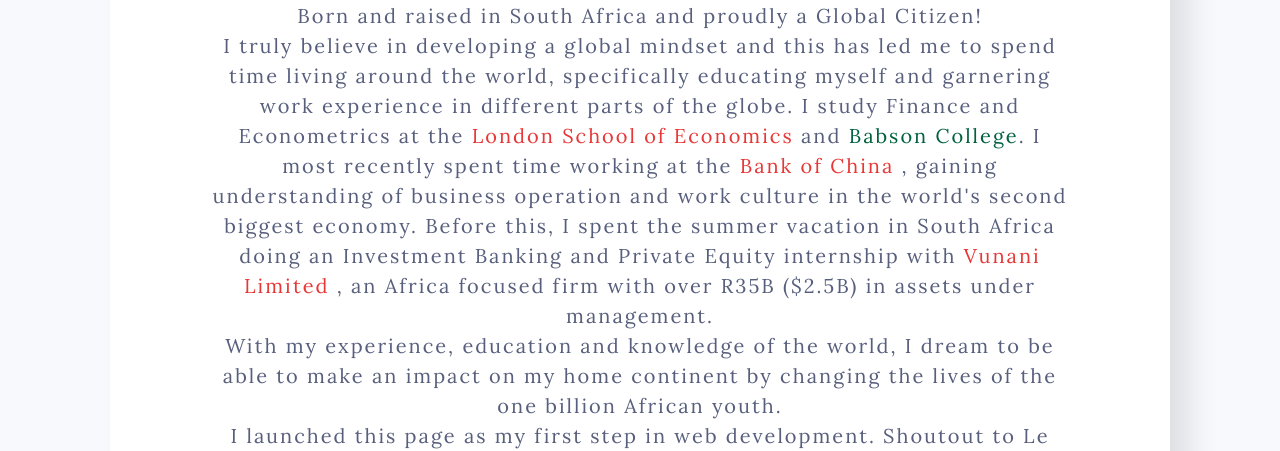
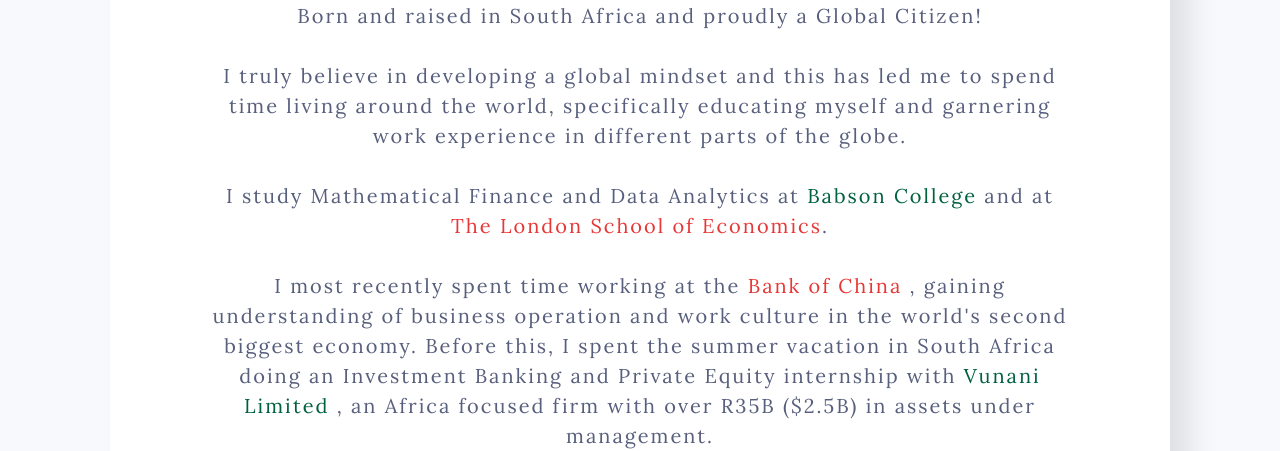
Before and after one commit to rsurve1/Rayhaan-Surve, a plain HTML site: page index.html in a window 1280 px wide. Shown: the part 512-963 px from the top of the page. Drawn offline with Linux system fonts and the light colour scheme.

Commit message:
Add files via upload

```diff
--- a/index.html
+++ b/index.html
@@ -36,16 +36,25 @@
 				<p>
 					Born and raised in South Africa and proudly a Global Citizen!
 					<br>
-					I truly believe in developing a global mindset and this has led me to spend time living around the world, specifically educating myself and garnering work experience in different parts of the globe. I study Finance and Econometrics at the
-					<a href="https://www.lse.ac.uk" target="_blank" class="link-red">London School of Economics</a>
-					and
-					<a href="http://www.babson.edu" target="_blank" class="link-green">Babson College</a>. I most recently spent time working at the
+					<br>
+					I truly believe in developing a global mindset and this has led me to spend time living around the world, specifically educating myself and garnering work experience in different parts of the globe.
+					<br>
+					<br>
+					I study Mathematical Finance and Data Analytics at
+					<a href="http://www.babson.edu" target="_blank" class="link-green">Babson College</a>
+					and at
+					<a href="https://www.lse.ac.uk" target="_blank" class="link-red">The London School of Economics</a>.
+					<br>
+					<br>
+					I most recently spent time working at the
 					<a href="http://en.wikipedia.org/wiki/Bank_of_China" target="_blank" class="link-red">Bank of China</a>
 					, gaining understanding of business operation and work culture in the world's second biggest economy. Before this, I spent the summer vacation in South Africa doing an Investment Banking and Private Equity internship with
-					<a href="http://www.vunanilimited.co.za/" target="_blank" class="link-red">Vunani Limited</a>
+					<a href="http://www.vunanilimited.co.za/" target="_blank" class="link-green">Vunani Limited</a>
 					, an Africa focused firm with over R35B ($2.5B) in assets under management.
 					<br>
+					<br>
 					With my experience, education and knowledge of the world, I dream to be able to make an impact on my home continent by changing the lives of the one billion African youth.
+					<br>
 					<br>
 					I launched this page as my first step in web development. Shoutout to Le Wagon for teaching me how!
 				</p>
@@ -85,7 +94,7 @@
 						<a href="mailto:rsurve1@babson.edu" target="_blank"><i class="fas fa-envelope"></i></a>
 					</li>
 				</ul>
-				<h3>M: +27 83 561 7864</h3>
+				<h3>M: +1-857-869-4768</h3>
 			</div>
 		</div>
 
```
Also changed, not shown: style.css (line endings or trailing spaces), 1 other file.
